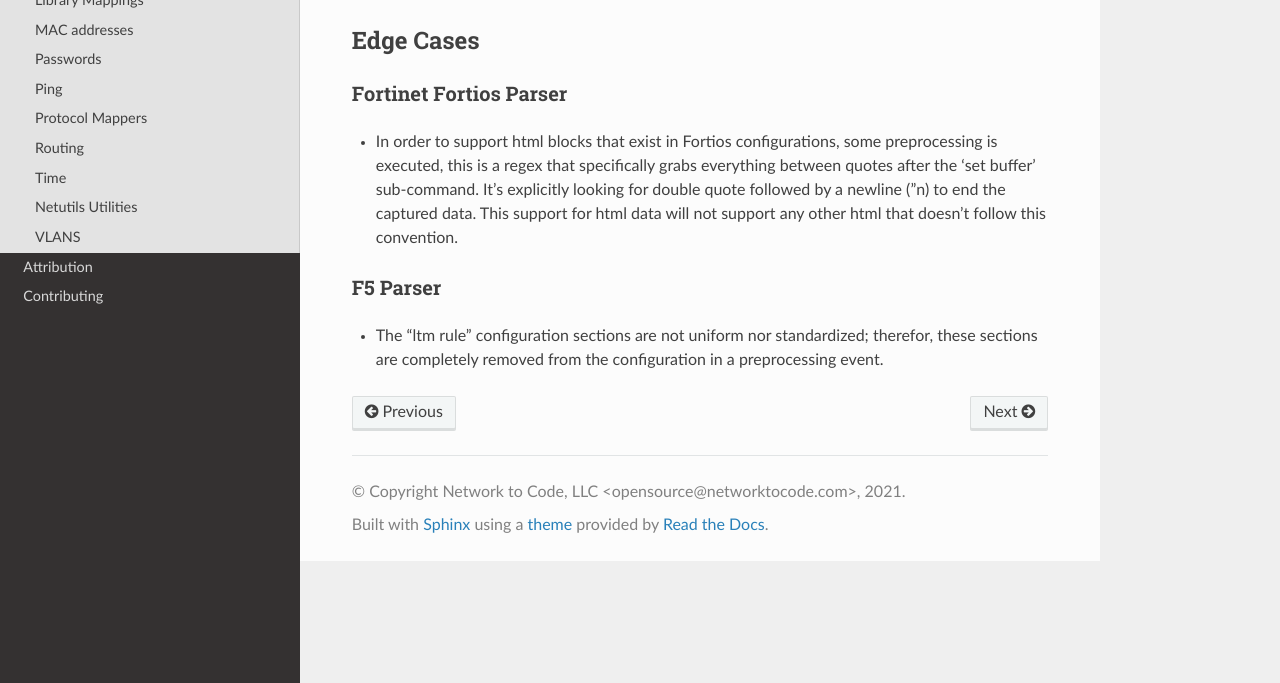
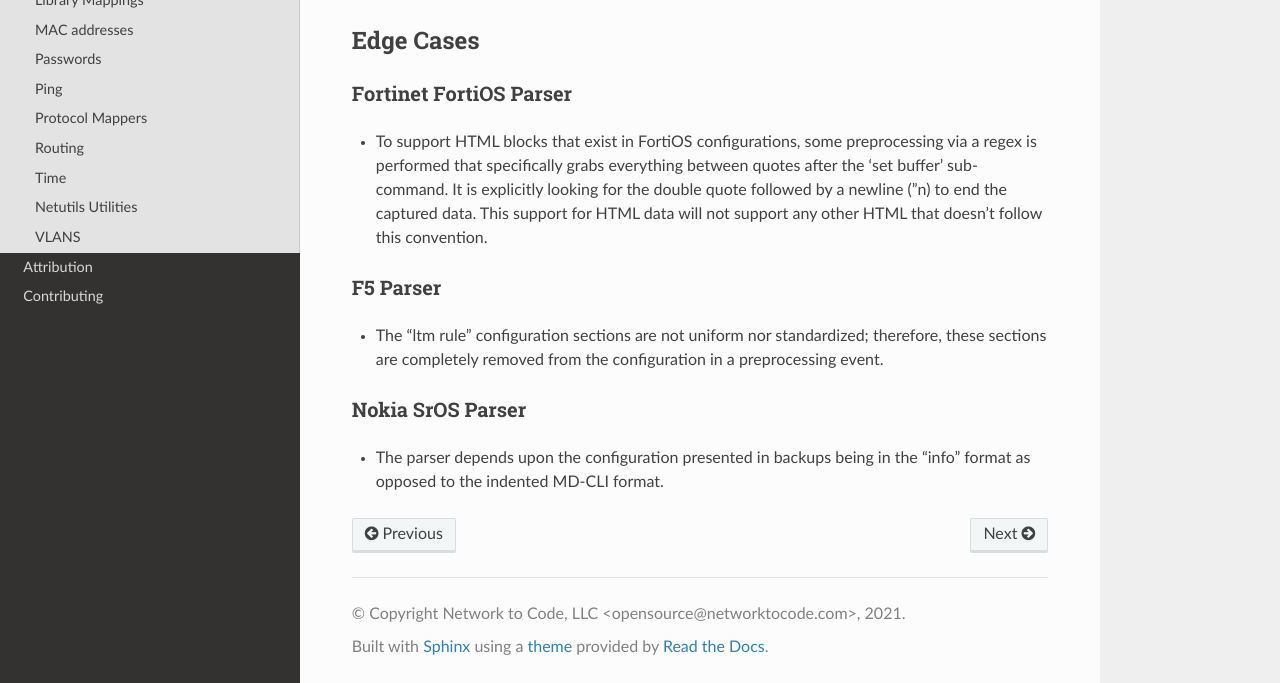
Before and after one commit to networktocode/netutils, a Sphinx documentation site: the page built from docs/source/netutils/configs/index.rst, in a window 1280 px wide and 1191 px high. Shown: the part 508-1191 px from the top of the window. Built offline with Sphinx 7.4.7 and the Read the Docs theme 2.0.0, drawn with Linux system fonts in a browser that asks for light colours.

Commit message:
docs: :memo: Update documentation with note about config format for SrOS

```diff
--- a/docs/source/netutils/configs/index.rst
+++ b/docs/source/netutils/configs/index.rst
@@ -14,10 +14,15 @@ Configs
 Edge Cases
 ==============
 
-Fortinet Fortios Parser
+Fortinet FortiOS Parser
 -----------------------
-- In order to support html blocks that exist in Fortios configurations, some preprocessing is executed, this is a regex that specifically grabs everything between quotes after the 'set buffer' sub-command. It's explicitly looking for double quote followed by a newline ("\n) to end the captured data.  This support for html data will not support any other html that doesn't follow this convention.
+- To support HTML blocks that exist in FortiOS configurations, some preprocessing via a regex is performed that specifically grabs everything between quotes after the 'set buffer' sub-command. It is explicitly looking for the double quote followed by a newline ("\n) to end the captured data. This support for HTML data will not support any other HTML that doesn't follow this convention.
 
 F5 Parser
 -----------------------
-- The "ltm rule" configuration sections are not uniform nor standardized; therefor, these sections are completely removed from the configuration in a preprocessing event.
+- The "ltm rule" configuration sections are not uniform nor standardized; therefore, these sections are completely removed from the configuration in a preprocessing event.
+
+Nokia SrOS Parser
+-----------------
+
+- The parser depends upon the configuration presented in backups being in the "info" format as opposed to the indented MD-CLI format.
```
